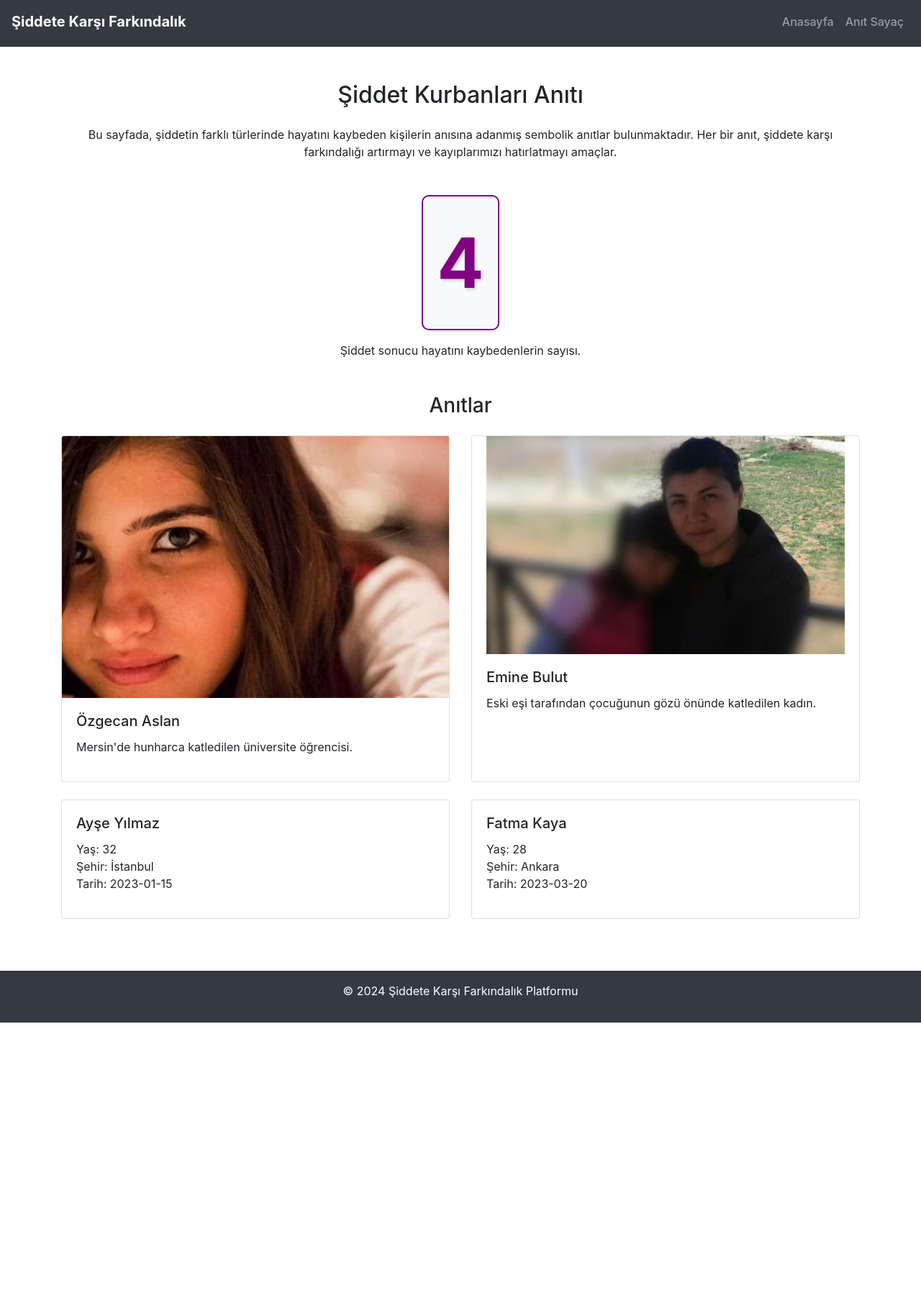
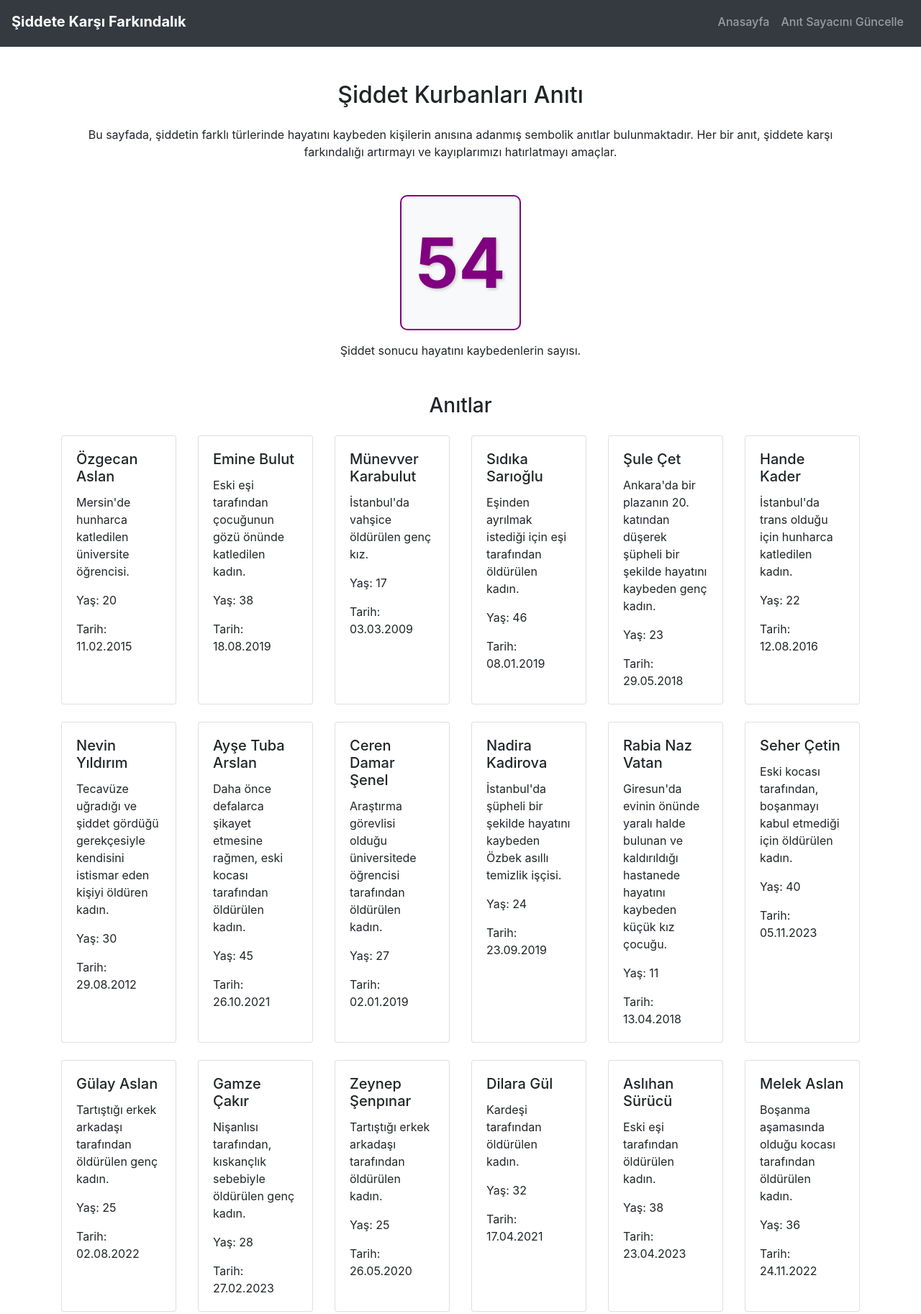
Before and after one commit to SIYAKS-ARES/siddete-karsi-farkindalik-platformu, a plain HTML site: page anit-sayac.html in a window 1280 px wide. Shown: the part 5-1831 px from the top of the page at 72% size. Before the commit the page ends 1426 px from the top, so only its background shows below. Drawn offline with nearby package versions, Linux system fonts and the light colour scheme.

Commit message:
Anıt Sayaç - Backend Update

```diff
--- a/anit-sayac.html
+++ b/anit-sayac.html
@@ -20,7 +20,7 @@
                         <a class="nav-link" href="/anaSayfa.html">Anasayfa</a>
                     </li>
                     <li class="nav-item">
-                        <a class="nav-link" href="/anit-sayac.html">Anıt Sayaç</a>
+                        <a class="nav-link" href="/anit-sayac.html">Anıt Sayacını Güncelle</a>
                     </li>
                     <!-- Diğer menü öğeleri buraya eklenebilir -->
                 </ul>
--- a/public/data/anitlar.json
+++ b/public/data/anitlar.json
@@ -4,29 +4,377 @@
         "isim": "Özgecan Aslan",
         "tarih": "2015-02-11",
         "aciklama": "Mersin'de hunharca katledilen üniversite öğrencisi.",
-        "resim": "/public/data/images/ozgecan.jpg"
+        "yas": 20
     },
     {
         "id": 2,
         "isim": "Emine Bulut",
         "tarih": "2019-08-18",
         "aciklama": "Eski eşi tarafından çocuğunun gözü önünde katledilen kadın.",
-        "resim": "/public/data/images/emine.jpg"
-    },
-
-    {  "BU İKİ FARKLI ŞEKİLDE DE YAPILABİLİR!":1 },
-
-    {
-        "name": "Ayşe Yılmaz",
-        "age": 32,
-        "city": "İstanbul",
-        "date": "2023-01-15"
+        "yas": 38
     },
     {
-        "name": "Fatma Kaya",
-        "age": 28,
-        "city": "Ankara",
-        "date": "2023-03-20"
+        "id": 3,
+        "isim": "Münevver Karabulut",
+        "tarih": "2009-03-03",
+        "aciklama": "İstanbul'da vahşice öldürülen genç kız.",
+        "yas": 17
+    },
+    {
+        "id": 4,
+        "isim": "Sıdıka Sarıoğlu",
+        "tarih": "2019-01-08",
+        "aciklama": "Eşinden ayrılmak istediği için eşi tarafından öldürülen kadın.",
+        "yas": 46
+    },
+    {
+        "id": 5,
+        "isim": "Şule Çet",
+        "tarih": "2018-05-29",
+        "aciklama": "Ankara'da bir plazanın 20. katından düşerek şüpheli bir şekilde hayatını kaybeden genç kadın.",
+        "yas": 23
+    },
+    {
+        "id": 6,
+        "isim": "Hande Kader",
+        "tarih": "2016-08-12",
+        "aciklama": "İstanbul'da trans olduğu için hunharca katledilen kadın.",
+        "yas": 22
+    },
+    {
+        "id": 7,
+        "isim": "Nevin Yıldırım",
+        "tarih": "2012-08-29",
+        "aciklama": "Tecavüze uğradığı ve şiddet gördüğü gerekçesiyle kendisini istismar eden kişiyi öldüren kadın.",
+        "yas": 30
+    },
+    {
+        "id": 8,
+        "isim": "Ayşe Tuba Arslan",
+        "tarih": "2021-10-26",
+        "aciklama": "Daha önce defalarca şikayet etmesine rağmen, eski kocası tarafından öldürülen kadın.",
+        "yas": 45
+    },
+    {
+        "id": 9,
+        "isim": "Ceren Damar Şenel",
+        "tarih": "2019-01-02",
+        "aciklama": "Araştırma görevlisi olduğu üniversitede öğrencisi tarafından öldürülen kadın.",
+        "yas": 27
+    },
+    {
+        "id": 10,
+        "isim": "Nadira Kadirova",
+        "tarih": "2019-09-23",
+        "aciklama": "İstanbul'da şüpheli bir şekilde hayatını kaybeden Özbek asıllı temizlik işçisi.",
+        "yas": 24
+    },
+    {
+        "id": 11,
+        "isim": "Rabia Naz Vatan",
+        "tarih": "2018-04-13",
+        "aciklama": "Giresun'da evinin önünde yaralı halde bulunan ve kaldırıldığı hastanede hayatını kaybeden küçük kız çocuğu.",
+        "yas": 11
+    },
+    {
+        "id": 12,
+        "isim": "Seher Çetin",
+        "tarih": "2023-11-05",
+        "aciklama": "Eski kocası tarafından, boşanmayı kabul etmediği için öldürülen kadın.",
+        "yas": 40
+    },
+    {
+        "id": 13,
+        "isim": "Gülay Aslan",
+        "tarih": "2022-08-02",
+        "aciklama": "Tartıştığı erkek arkadaşı tarafından öldürülen genç kadın.",
+        "yas": 25
+    },
+    {
+        "id": 14,
+        "isim": "Gamze Çakır",
+        "tarih": "2023-02-27",
+        "aciklama": "Nişanlısı tarafından, kıskançlık sebebiyle öldürülen genç kadın.",
+        "yas": 28
+    },
+    {
+        "id": 15,
+        "isim": "Zeynep Şenpınar",
+        "tarih": "2020-05-26",
+        "aciklama": "Tartıştığı erkek arkadaşı tarafından öldürülen kadın.",
+        "yas": 25
+    },
+    {
+        "id": 16,
+        "isim": "Dilara Gül",
+        "tarih": "2021-04-17",
+        "aciklama": "Kardeşi tarafından öldürülen kadın.",
+        "yas": 32
+    },
+    {
+        "id": 17,
+        "isim": "Aslıhan Sürücü",
+        "tarih": "2023-04-23",
+        "aciklama": "Eski eşi tarafından öldürülen kadın.",
+        "yas": 38
+    },
+    {
+        "id": 18,
+        "isim": "Melek Aslan",
+        "tarih": "2022-11-24",
+        "aciklama": "Boşanma aşamasında olduğu kocası tarafından öldürülen kadın.",
+        "yas": 36
+    },
+    {
+        "id": 19,
+        "isim": "Sibel Çelik",
+        "tarih": "2023-05-11",
+        "aciklama": "Eski nişanlısı tarafından öldürülen kadın.",
+        "yas": 30
+    },
+    {
+        "id": 20,
+        "isim": "Ferda Sayıner",
+        "tarih": "2022-09-18",
+        "aciklama": "Kocası tarafından öldürülen kadın.",
+        "yas": 41
+    },
+    {
+        "id": 21,
+        "isim": "Ayşe Karakaş",
+        "tarih": "2023-06-10",
+        "aciklama": "Birlikte yaşadığı erkek arkadaşı tarafından öldürülen kadın.",
+        "yas": 29
+    },
+    {
+        "id": 22,
+        "isim": "Gülşen Kılınç",
+        "tarih": "2023-07-04",
+        "aciklama": "Eski sevgilisi tarafından öldürülen kadın.",
+        "yas": 27
+    },
+    {
+        "id": 23,
+        "isim": "Fatma Durmaz",
+        "tarih": "2022-06-14",
+        "aciklama": "Eşi tarafından öldürülen kadın.",
+        "yas": 43
+    },
+    {
+        "id": 24,
+        "isim": "Ebru Erdem",
+        "tarih": "2023-03-02",
+        "aciklama": "Tartıştığı erkek arkadaşı tarafından öldürülen kadın.",
+        "yas": 24
+    },
+    {
+        "id": 25,
+        "isim": "Nimet Karataş",
+        "tarih": "2023-08-12",
+        "aciklama": "Kocası tarafından öldürülen kadın.",
+        "yas": 48
+    },
+    {
+        "id": 26,
+        "isim": "Songül Çetinkaya",
+        "tarih": "2022-10-26",
+        "aciklama": "Eski eşi tarafından öldürülen kadın.",
+        "yas": 39
+    },
+    {
+        "id": 27,
+        "isim": "Duygu Delen",
+        "tarih": "2020-08-17",
+        "aciklama": "Gaziantep'te kaldığı evin balkonundan düşerek şüpheli bir şekilde ölen genç kadın.",
+        "yas": 17
+    },
+    {
+        "id": 28,
+        "isim": "Selva Sağlam",
+        "tarih": "2023-09-05",
+        "aciklama": "Birlikte yaşadığı erkek tarafından öldürülen kadın.",
+        "yas": 34
+    },
+    {
+        "id": 29,
+        "isim": "Şeyma Yıldız",
+        "tarih": "2023-01-10",
+        "aciklama": "Eski eşi tarafından öldürülen kadın.",
+        "yas": 42
+    },
+    {
+        "id": 30,
+        "isim": "Filiz Tekin",
+        "tarih": "2023-02-08",
+        "aciklama": "Eşi tarafından öldürülen kadın.",
+        "yas": 35
+    },
+    {
+        "id": 31,
+        "isim": "İrem Demir",
+        "tarih": "2023-03-14",
+        "aciklama": "Eski erkek arkadaşı tarafından öldürülen kadın.",
+        "yas": 28
+    },
+    {
+        "id": 32,
+        "isim": "Hatice Kılınç",
+        "tarih": "2023-04-01",
+        "aciklama": "Boşanma aşamasında olduğu eşi tarafından öldürülen kadın.",
+        "yas": 46
+    },
+    {
+        "id": 33,
+        "isim": "Meltem Çelik",
+        "tarih": "2023-04-18",
+        "aciklama": "Kocası tarafından öldürülen kadın.",
+        "yas": 40
+    },
+    {
+        "id": 34,
+        "isim": "Esra Çevik",
+        "tarih": "2023-05-22",
+        "aciklama": "Eski eşi tarafından öldürülen kadın.",
+        "yas": 37
+    },
+    {
+        "id": 35,
+        "isim": "Pınar Gültekin",
+        "tarih": "2020-07-21",
+        "aciklama": "Muğla'da vahşice katledilen üniversite öğrencisi.",
+        "yas": 27
+    },
+    {
+        "id": 36,
+        "isim": "Meryem Tan",
+        "tarih": "2023-06-08",
+        "aciklama": "Eşi tarafından öldürülen kadın.",
+        "yas": 49
+    },
+    {
+        "id": 37,
+        "isim": "Gülcan İşler",
+        "tarih": "2023-07-15",
+        "aciklama": "Birlikte yaşadığı erkek arkadaşı tarafından öldürülen kadın.",
+        "yas": 33
+    },
+    {
+        "id": 38,
+        "isim": "Hatice Demir",
+        "tarih": "2023-08-09",
+        "aciklama": "Eski kocası tarafından öldürülen kadın.",
+        "yas": 41
+    },
+    {
+        "id": 39,
+        "isim": "Zeynep Kılınç",
+        "tarih": "2023-09-12",
+        "aciklama": "Boşanma aşamasında olduğu kocası tarafından öldürülen kadın.",
+        "yas": 38
+    },
+    {
+        "id": 40,
+        "isim": "Elif Aydemir",
+        "tarih": "2023-10-07",
+        "aciklama": "Eşi tarafından öldürülen kadın.",
+        "yas": 47
+    },
+    {
+        "id": 41,
+        "isim": "Ayten Kara",
+        "tarih": "2023-11-18",
+        "aciklama": "Tartıştığı erkek arkadaşı tarafından öldürülen kadın.",
+        "yas": 31
+    },
+    {
+        "id": 42,
+        "isim": "Dilek Aktaş",
+        "tarih": "2023-12-04",
+        "aciklama": "Eski sevgilisi tarafından öldürülen kadın.",
+        "yas": 26
+    },
+    {
+        "id": 43,
+        "isim": "Gamze Kaya",
+        "tarih": "2023-01-20",
+        "aciklama": "Eşi tarafından öldürülen kadın.",
+        "yas": 44
+    },
+    {
+        "id": 44,
+        "isim": "Sevgi Şen",
+        "tarih": "2023-02-23",
+        "aciklama": "Birlikte yaşadığı erkek arkadaşı tarafından öldürülen kadın.",
+        "yas": 35
+    },
+    {
+        "id": 45,
+        "isim": "Nilgün Yılmaz",
+        "tarih": "2023-03-25",
+        "aciklama": "Eski kocası tarafından öldürülen kadın.",
+        "yas": 42
+    },
+    {
+        "id": 46,
+        "isim": "Fadime Özdemir",
+        "tarih": "2023-04-29",
+        "aciklama": "Kocası tarafından öldürülen kadın.",
+        "yas": 48
+    },
+    {
+        "id": 47,
+        "isim": "Nurgül Çakır",
+        "tarih": "2023-05-17",
+        "aciklama": "Tartıştığı erkek arkadaşı tarafından öldürülen kadın.",
+        "yas": 29
+    },
+    {
+        "id": 48,
+        "isim": "Hamide Yücel",
+        "tarih": "2023-06-21",
+        "aciklama": "Eski eşi tarafından öldürülen kadın.",
+        "yas": 40
+    },
+    {
+        "id": 49,
+        "isim": "Gülizar Demir",
+        "tarih": "2023-07-29",
+        "aciklama": "Eski sevgilisi tarafından öldürülen kadın.",
+        "yas": 31
+    },
+    {
+        "id": 50,
+        "isim": "Aylin Kaya",
+        "tarih": "2023-08-24",
+        "aciklama": "Birlikte yaşadığı erkek arkadaşı tarafından öldürülen kadın.",
+        "yas": 33
+    },
+    {
+        "id": 51,
+        "isim": "Aysun Gündüz",
+        "tarih": "2023-09-18",
+        "aciklama": "Eski nişanlısı tarafından öldürülen kadın.",
+        "yas": 29
+    },
+    {
+        "id": 52,
+        "isim": "Sultan Demir",
+        "tarih": "2023-10-28",
+        "aciklama": "Eşi tarafından öldürülen kadın.",
+        "yas": 46
+    },
+    {
+        "id": 53,
+        "isim": "Esin Şahin",
+        "tarih": "2023-11-12",
+        "aciklama": "Boşanma aşamasında olduğu eşi tarafından öldürülen kadın.",
+        "yas": 39
+    },
+    {
+        "id": 54,
+        "isim": "Leyla Yılmaz",
+        "tarih": "2023-12-09",
+        "aciklama": "Eski sevgilisi tarafından öldürülen kadın.",
+        "yas": 27
     }
-
 ]
--- a/public/scripts/anit-sayac.js
+++ b/public/scripts/anit-sayac.js
@@ -7,86 +7,44 @@ document.addEventListener('DOMContentLoaded', () => {
         .then(response => response.json())
         .then(data => {
             data.forEach((anit, index) => {
-              if (anit.isim) {
                 const anitElement = createAnitCard(anit, index);
                 anitlarContainer.appendChild(anitElement);
                 anitSayisi++;
-              } else if (anit.name) {
-                  const anitElement = createAnitCard2(anit, index);
-                  anitlarContainer.appendChild(anitElement);
-                  anitSayisi++;
-              }
             });
             sayacDeger.textContent = anitSayisi;
         })
         .catch(error => console.error('Veri çekme hatası:', error));
 
-
-     // Anıt kartlarını oluşturma fonksiyonu (ilk json yapısı için kullanılacak)
+    // Anıt kartlarını oluşturma fonksiyonu
     const createAnitCard = (anit, index) => {
         const anitElement = document.createElement('div');
-          anitElement.classList.add('col-md-6', 'mb-4');
+        anitElement.classList.add('col-md-2', 'mb-4'); // Sütun genişliği ayarlandı
 
-          anitElement.innerHTML = `
+        let anitHTML = `
                 <div class="card h-100">
-              <img src="${anit.resim}" class="card-img-top" alt="${anit.isim}">
                 <div class="card-body">
                     <h5 class="card-title">${anit.isim}</h5>
                     <p class="card-text">${anit.aciklama}</p>
-                  <p class="card-text">
-                  <small class="text-muted" id="timer-${index}"></small>
-                  </p>
+                    <p class="card-text">Yaş: ${anit.yas}</p>
+                    `;
+
+        if (anit.tarih) {
+            const formattedDate = formatDate(anit.tarih);
+            anitHTML += `<p class="card-text">Tarih: ${formattedDate}</p>`;
+        }
+        anitHTML += `
                         </div>
                         </div>
                     `;
-          // startTimer(anit.tarih, `timer-${index}`);
+        anitElement.innerHTML = anitHTML;
         return anitElement;
     };
-     // Anıt kartlarını oluşturma fonksiyonu (ikinci json yapısı için kullanılacak)
-      const createAnitCard2 = (anit, index) => {
-          const anitElement = document.createElement('div');
-          anitElement.classList.add('col-md-6', 'mb-4');
-          anitElement.innerHTML = `
-              <div class="card h-100">
-              <div class="card-body">
-                  <h5 class="card-title">${anit.name}</h5>
-                  <p class="card-text">
-                  Yaş: ${anit.age}<br>
-                  Şehir: ${anit.city}<br>
-                  Tarih: ${anit.date}
-                  </p>
-                  <p class="card-text">
-                  <small class="text-muted" id="timer-${index}"></small>
-                  </p>
-              </div>
-              </div>
-          `;
-          //startTimer(anit.date,`timer-${index}`);
-          return anitElement;
+    // Tarih formatlama fonksiyonu
+    function formatDate(dateString) {
+        const date = new Date(dateString);
+        const day = String(date.getDate()).padStart(2, '0');
+        const month = String(date.getMonth() + 1).padStart(2, '0');
+        const year = date.getFullYear();
+        return `${day}.${month}.${year}`;
     }
-
-
-
-  // Zamanlayıcıyı başlatma fonksiyonu (Bu kısmı genel bir zamanlayıcı için daha sonra düzenlenecek)
-      const startTimer = (targetDate, elementId) => {
-          const target = new Date(targetDate).getTime();
-          const timerElement = document.getElementById(elementId);
-
-          const updateTimer = () => {
-              const now = new Date().getTime();
-              const difference = target - now;
-
-              if (difference > 0) {
-                  const days = Math.floor(difference / (1000 * 60 * 60 * 24));
-                  const hours = Math.floor((difference % (1000 * 60 * 60 * 24)) / (1000 * 60 * 60));
-                  const minutes = Math.floor((difference % (1000 * 60 * 60)) / (1000 * 60));
-                  const seconds = Math.floor((difference % (1000 * 60)) / 1000);
-                  timerElement.textContent = `${days} Gün ${hours} Saat ${minutes} Dakika ${seconds} Saniye`;
-              } else {
-                  timerElement.textContent = "Süre Doldu";
-              }
-          };
-          updateTimer();
-          setInterval(updateTimer, 1000);
-      };
 });
```
Also changed, not shown: otherThings/anit-sayac-ilk-hali.js (added, +96 -0 lines), 2 other files. Lines whose indentation alone changed are shown as unchanged.
